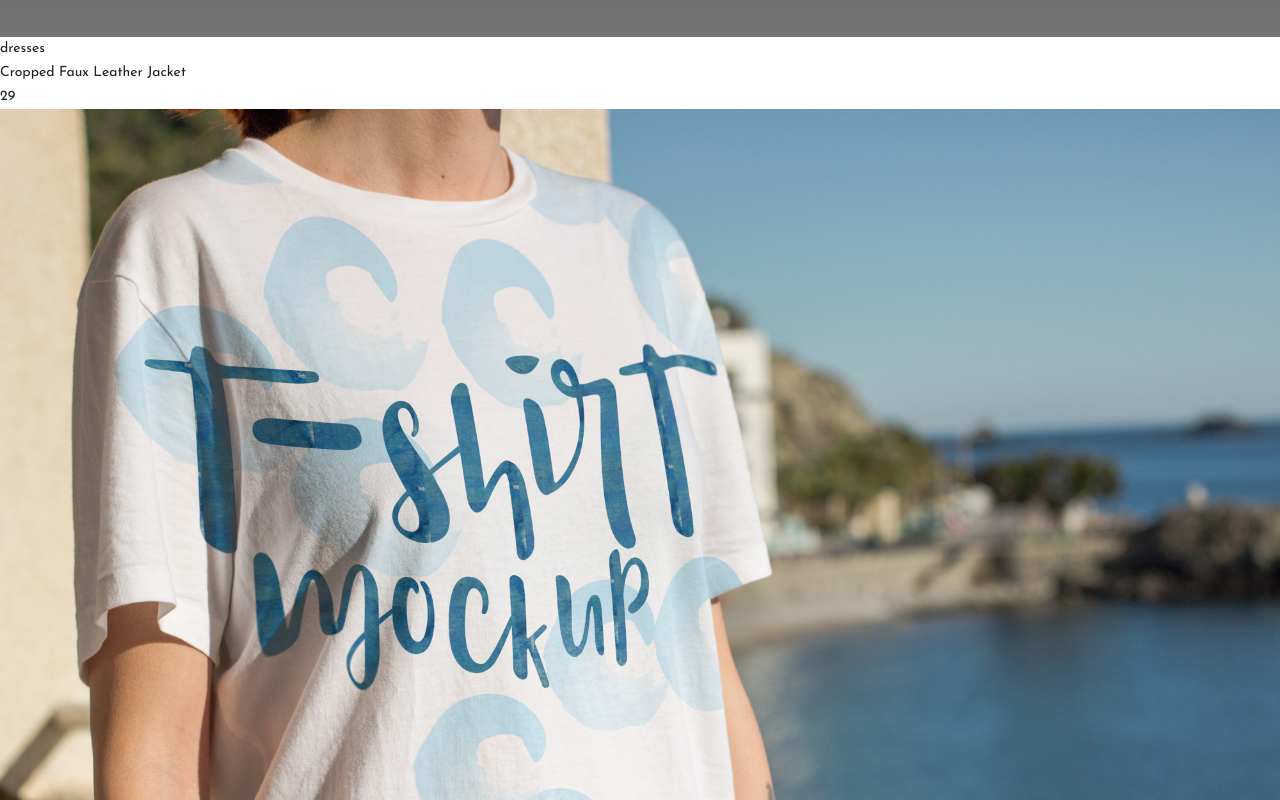
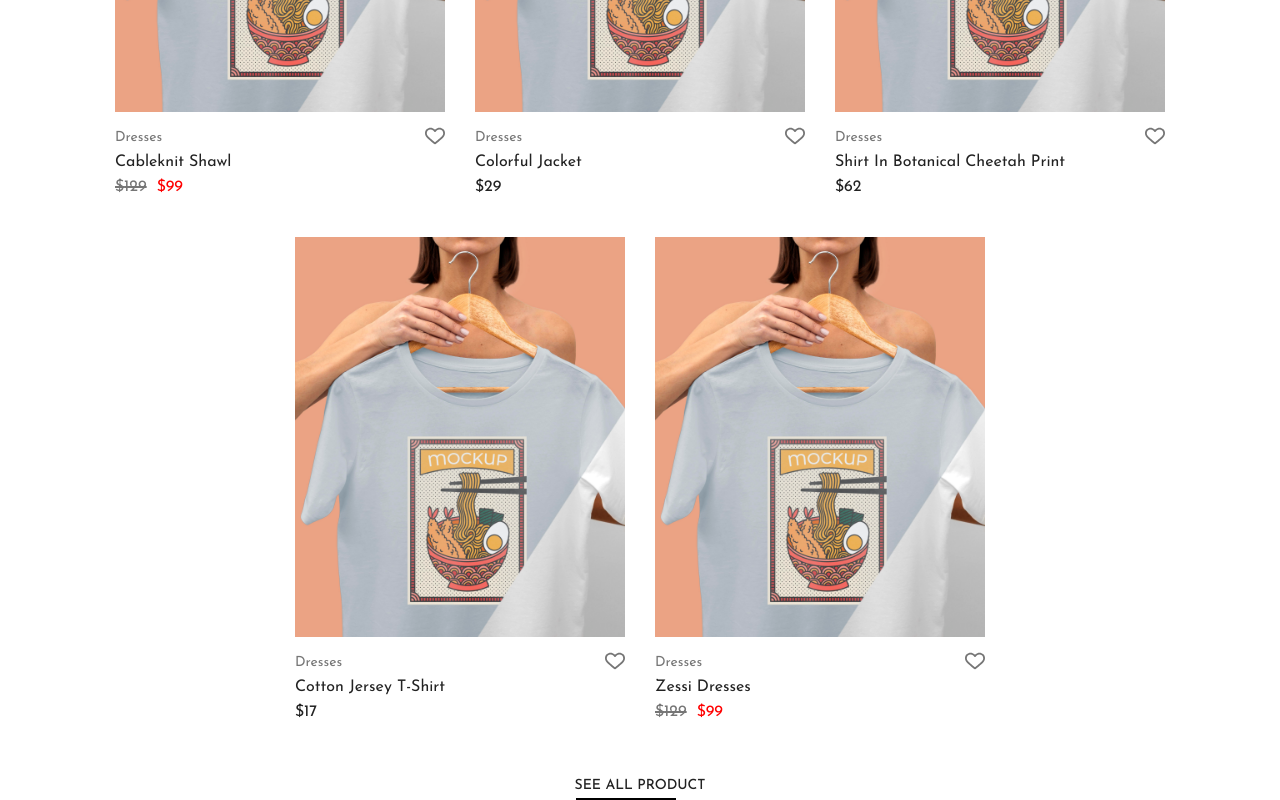
Before and after one commit to elenrosee/UOMO-shop, a React (Create React App) app: page /home in a window 1280 px wide. Shown: the part 2620-3420 px from the top of the page. Built offline with nearby package versions, Linux system fonts and the light colour scheme.

Commit message:
trendy products section done

```diff
--- a/src/App.js
+++ b/src/App.js
@@ -13,6 +13,7 @@
       <Header />
       <Suspense fallback={<h2>loading...</h2>}>
         <Routes>
+          <Route path="/" exact element={<HomeView />} />
           <Route path="/home" exact element={<HomeView />} />
           <Route path="/shop" exact element={<ShopListView />} />
         </Routes>
--- a/src/GlobalStyle.js
+++ b/src/GlobalStyle.js
@@ -3,6 +3,7 @@
 export const GlobalStyle = createGlobalStyle`
  :root {
   --text-color: #222;
+  --secondary-text-color: #767676;
 }
 
 /* to hide arrows in input type="number"*/
--- a/src/components/Content/TrendyProducts/Products.js
+++ b/src/components/Content/TrendyProducts/Products.js
@@ -1,29 +1,86 @@
+import { HeartSvg } from "icons";
 import { NavLink } from "react-router-dom";
 import styled from "styled-components";
 
-export const ProductsList = styled.ul``;
+export const ProductsList = styled.ul`
+  display: flex;
+  justify-content: center;
+  flex-wrap: wrap;
+  margin: -15px;
+`;
 
-export const ProductItem = styled.li``;
+export const ProductItem = styled.li`
+  margin: 15px;
+  width: 330px;
+  height: 495px;
+`;
 
-export const ProductImg = styled.img``;
+export const ProductImg = styled.img`
+  display: block;
+  height: 400px;
+  width: 100%;
 
-export const ProductName = styled(NavLink)``;
+  object-fit: cover;
+`;
 
-export const ProductPrice = styled.p``;
+export const Wrapper = styled.div`
+  display: flex;
+  justify-content: space-between;
 
-export const ProductCategory = styled.p``;
+  margin-top: 14px;
+`;
+
+export const ProductCategory = styled.p`
+  text-transform: capitalize;
+  color: var(--secondary-text-color);
+`;
+
+export const ProductName = styled(NavLink)`
+  font-size: 16px;
+`;
+export const PriceWrapper = styled.div`
+  display: flex;
+`;
+
+export const ProductPrice = styled.p`
+  text-decoration: ${({ crossedOut }) =>
+    crossedOut ? "line-through 2px" : "none"};
+  color: ${({ color }) => (!color ? "#222" : color)};
+  font-size: 16px;
+
+  &:first-child {
+    margin-right: 10px;
+  }
+`;
 
 export const Products = ({ items }) => {
   return (
     <ProductsList>
-      {items.map(({ url, alt, category, name, link, price }, index) => (
-        <ProductItem key={index}>
-          <ProductImg src={url} alt={alt} />
-          <ProductCategory>{category}</ProductCategory>
-          <ProductName>{name}</ProductName>
-          <ProductPrice>{price}</ProductPrice>
-        </ProductItem>
-      ))}
+      {items.map(
+        ({ url, alt, category, name, link, price, onSale, discount, id }) => (
+          <ProductItem key={id}>
+            <ProductImg src={url} alt={alt} />
+            <Wrapper>
+              <ProductCategory>{category}</ProductCategory>
+              <HeartSvg fill={"var(--secondary-text-color)"} />
+            </Wrapper>
+            <ProductName>{name}</ProductName>
+            {!onSale ? (
+              <ProductPrice>${price}</ProductPrice>
+            ) : (
+              <PriceWrapper>
+                <ProductPrice
+                  crossedOut={true}
+                  color={"var(--secondary-text-color)"}
+                >
+                  ${price}
+                </ProductPrice>
+                <ProductPrice color={"red"}>${price - discount}</ProductPrice>
+              </PriceWrapper>
+            )}
+          </ProductItem>
+        )
+      )}
     </ProductsList>
   );
 };
--- a/src/components/Content/TrendyProducts/TrendyProducts.js
+++ b/src/components/Content/TrendyProducts/TrendyProducts.js
@@ -3,6 +3,8 @@
 import { SectionsList } from "./SectionsList";
 import {
   AccentTitle,
+  LinkWraper,
+  SeeAllProductsLink,
   Title,
   TitleWrapper,
   TrendyProductsContainer,
@@ -47,6 +49,9 @@
         sectionsName={sectionsName}
       />
       <Products items={items} />
+      <LinkWraper>
+        <SeeAllProductsLink to="/colection">SEE ALL PRODUCT</SeeAllProductsLink>
+      </LinkWraper>
     </TrendyProductsContainer>
   );
 };
--- a/src/components/Content/TrendyProducts/TrendyProducts.styled.js
+++ b/src/components/Content/TrendyProducts/TrendyProducts.styled.js
@@ -1,3 +1,4 @@
+import { NavLink } from "react-router-dom";
 import styled from "styled-components";
 
 export const TrendyProductsContainer = styled.div`
@@ -61,3 +62,27 @@
     }
   }
 `;
+
+export const LinkWraper = styled.div`
+  display: flex;
+  justify-content: center;
+
+  margin-top: 42px;
+  margin-bottom: 100px;
+`;
+
+export const SeeAllProductsLink = styled(NavLink)`
+  font-weight: 500;
+  position: relative;
+
+  ::after {
+    content: "";
+    display: inline-block;
+    background-color: black;
+    width: 100px;
+    height: 2px;
+    position: absolute;
+    left: 1px;
+    bottom: -2px;
+  }
+`;
--- a/src/data/productsData.js
+++ b/src/data/productsData.js
@@ -4,6 +4,7 @@
 
 export const productsData = [
   {
+    id: 1,
     url: cap,
     alt: "women cap",
     category: "dresses",
@@ -23,6 +24,7 @@
     addedDate: "03.02.2023",
   },
   {
+    id: 2,
     url: tshirt,
     alt: "women cap",
     category: "dresses",
@@ -42,6 +44,7 @@
     addedDate: "03.02.2023",
   },
   {
+    id: 3,
     url: tshirt1,
     alt: "women cap",
     category: "dresses",
@@ -61,6 +64,7 @@
     addedDate: "03.02.2023",
   },
   {
+    id: 4,
     url: tshirt1,
     alt: "women cap",
     category: "dresses",
@@ -80,6 +84,7 @@
     addedDate: "03.02.2023",
   },
   {
+    id: 5,
     url: tshirt1,
     alt: "women cap",
     category: "dresses",
@@ -99,6 +104,7 @@
     addedDate: "03.02.2023",
   },
   {
+    id: 6,
     url: tshirt1,
     alt: "women cap",
     category: "dresses",
@@ -118,6 +124,7 @@
     addedDate: "03.02.2023",
   },
   {
+    id: 7,
     url: tshirt1,
     alt: "women cap",
     category: "dresses",
@@ -137,6 +144,8 @@
     addedDate: "03.02.2023",
   },
   {
+    id: 8,
+
     url: tshirt1,
     alt: "women cap",
     category: "dresses",
--- a/src/icons/HeartSvg.js
+++ b/src/icons/HeartSvg.js
@@ -1,4 +1,4 @@
-export const HeartSvg = () => {
+export const HeartSvg = ({ fill = "#222222", insideFill = "white" }) => {
   return (
     <svg
       width="20"
@@ -10,12 +10,12 @@
       <g clipPath="url(#clip0_14_3594)">
         <path
           d="M18.3932 3.30806C16.218 1.13349 12.6795 1.13349 10.5049 3.30806L9.99983 3.81285L9.49504 3.30806C7.32046 1.13319 3.78163 1.13319 1.60706 3.30806C-0.523361 5.43848 -0.537195 8.81543 1.57498 11.1634C3.50142 13.3041 9.18304 17.929 9.4241 18.1248C9.58775 18.2578 9.78467 18.3226 9.9804 18.3226C9.98688 18.3226 9.99335 18.3226 9.99953 18.3223C10.202 18.3317 10.406 18.2622 10.575 18.1248C10.816 17.929 16.4982 13.3041 18.4253 11.1631C20.5371 8.81543 20.5233 5.43848 18.3932 3.30806ZM17.1125 9.98189C15.6105 11.6505 11.4818 15.0919 9.99953 16.3131C8.51724 15.0922 4.38944 11.6511 2.88773 9.98218C1.41427 8.34448 1.40044 6.01215 2.85564 4.55694C3.59885 3.81403 4.57488 3.44228 5.5509 3.44228C6.52693 3.44228 7.50295 3.81373 8.24616 4.55694L9.3564 5.66718C9.48856 5.79934 9.65516 5.87822 9.82999 5.90589C10.1137 5.96682 10.4216 5.88764 10.6424 5.66748L11.7532 4.55694C13.2399 3.07082 15.6582 3.07112 17.144 4.55694C18.5992 6.01215 18.5854 8.34448 17.1125 9.98189Z"
-          fill="#222222"
+          fill={fill}
         />
       </g>
       <defs>
         <clipPath id="clip0_14_3594">
-          <rect width="20" height="20" fill="white" />
+          <rect width="20" height="20" fill={insideFill} />
         </clipPath>
       </defs>
     </svg>
```
Also changed, not shown: src/common/ShopCtegoriesBlock/ShopCtegoriesBlock.js (+0 -25 lines).
